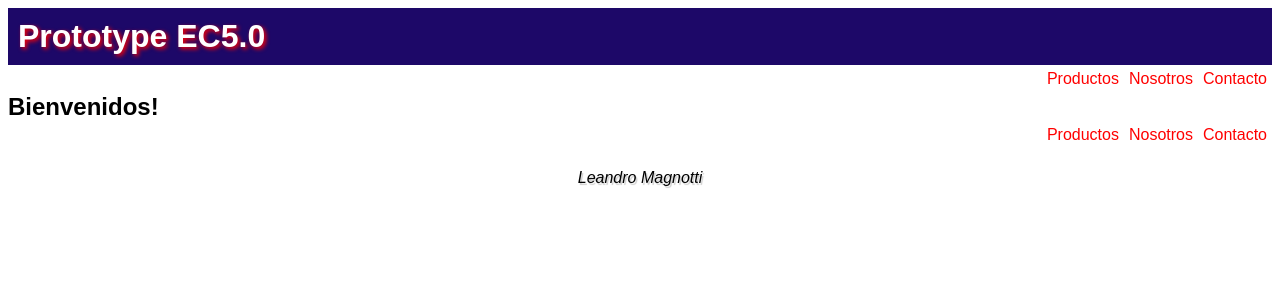
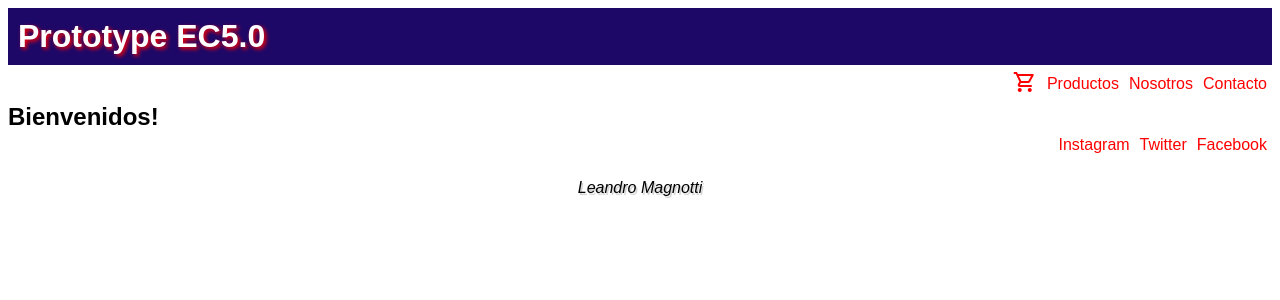
Before and after one commit to SargonL89/reactProyect5.0, a React (Create React App) app: page / in a window 1280 px wide. Shown: the top 300 px of the page. Built offline with nearby package versions, Linux system fonts and the light colour scheme.

Commit message:
CartWidget added

```diff
--- a/public/index.html
+++ b/public/index.html
@@ -10,8 +10,8 @@
       content="Web site created using create-react-app"
     />
     <link rel="apple-touch-icon" href="%PUBLIC_URL%/logo192.png" />
-
     <link rel="manifest" href="%PUBLIC_URL%/manifest.json" />
+    <link rel="stylesheet" href="https://fonts.googleapis.com/css2?family=Material+Symbols+Outlined:opsz,wght,FILL,GRAD@24,250,0,0" />
 
     <title>React App</title>
   </head>
--- a/src/components/Footer/Footer.js
+++ b/src/components/Footer/Footer.js
@@ -4,7 +4,7 @@ import styles from './footer.module.css';
 const Footer = () => {
     return (
         <footer>
-            <Navbar />
+            <Navbar ifHeader={false}/>
             <p className={styles.contenedor}>Leandro Magnotti</p>
         </footer>
     )
--- a/src/components/Header/Header.js
+++ b/src/components/Header/Header.js
@@ -5,7 +5,7 @@ const Header = () => {
     return (
         <header>
             <h1 className={styles}>Prototype EC5.0</h1>
-            <Navbar />
+            <Navbar ifHeader={true}/>
         </header>
     )
 }
--- /dev/null
+++ b/src/components/Nav/CartWidget.js
@@ -0,0 +1,12 @@
+import React from 'react'
+import styles from './nav.module.css'
+
+const CartWidget = () => {
+  return (
+    <div className={styles.cart}>
+      <span class="material-symbols-outlined">shopping_cart</span>
+    </div>
+  )
+}
+
+export default CartWidget
--- a/src/components/Nav/Navbar.js
+++ b/src/components/Nav/Navbar.js
@@ -1,14 +1,26 @@
 import React from 'react'
-import styles from './navbar.module.css'
+import CartWidget from './CartWidget'
+import styles from './nav.module.css'
 
-const Navbar = () => {
+const Navbar = (props) => {
+  if (props.ifHeader) {
     return (
       <nav className={styles.contenedor}>
+          <CartWidget />
           <a href="https://google.com">Productos</a>
           <a href="https://google.com">Nosotros</a>
           <a href="https://google.com">Contacto</a>
       </nav>
     )
+  } else {
+    return (
+      <nav className={styles.contenedor}>
+        <a href="https://google.com">Instagram</a>
+        <a href="https://google.com">Twitter</a>
+        <a href="https://google.com">Facebook</a>
+      </nav>
+    )
+  }
 }
 
 export default Navbar
--- a/src/components/Nav/navbar.module.css
+++ b/src/components/Nav/nav.module.css
@@ -2,6 +2,12 @@
     font-family: Arial, Helvetica, sans-serif;
     display: flex;
     justify-content: flex-end;
+    align-items: center;
+}
+
+.contenedor:hover {
+    transition: 1s;
+    background-color: rgb(16, 0, 38);
 }
 
 a {
@@ -15,8 +21,12 @@ a:hover {
     color: white
 }
 
-.contenedor:hover {
-    transition: 1s;
-    color: white;
-    background-color: rgb(16, 0, 38);
+.cart {
+    margin: 5px;
+    color: red
 }
+
+.cart:hover {
+    transition:0.25s ease;
+    color: white
+}
```
Also changed, not shown: src/App.js (line endings or trailing spaces), src/components/Main/ItemListContainer.js (added). Lines whose indentation alone changed are shown as unchanged.
